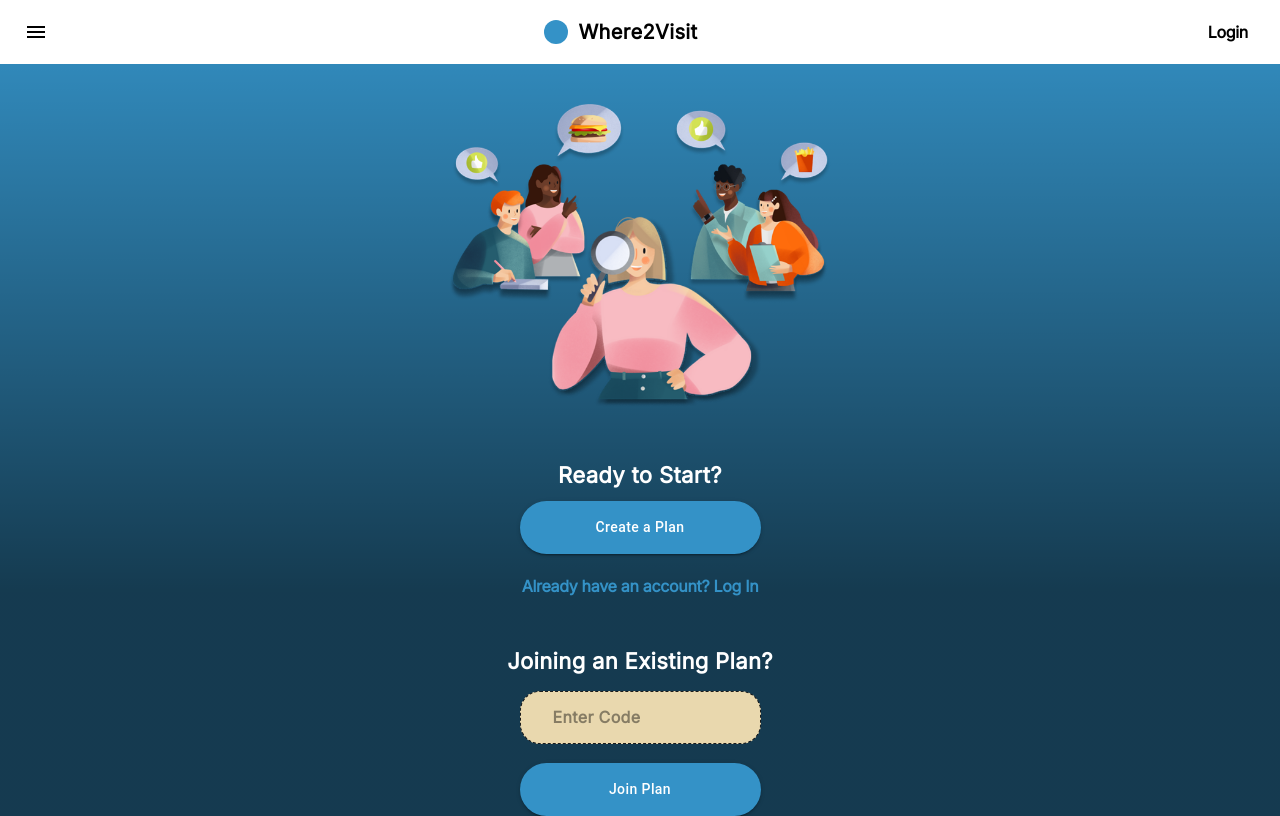
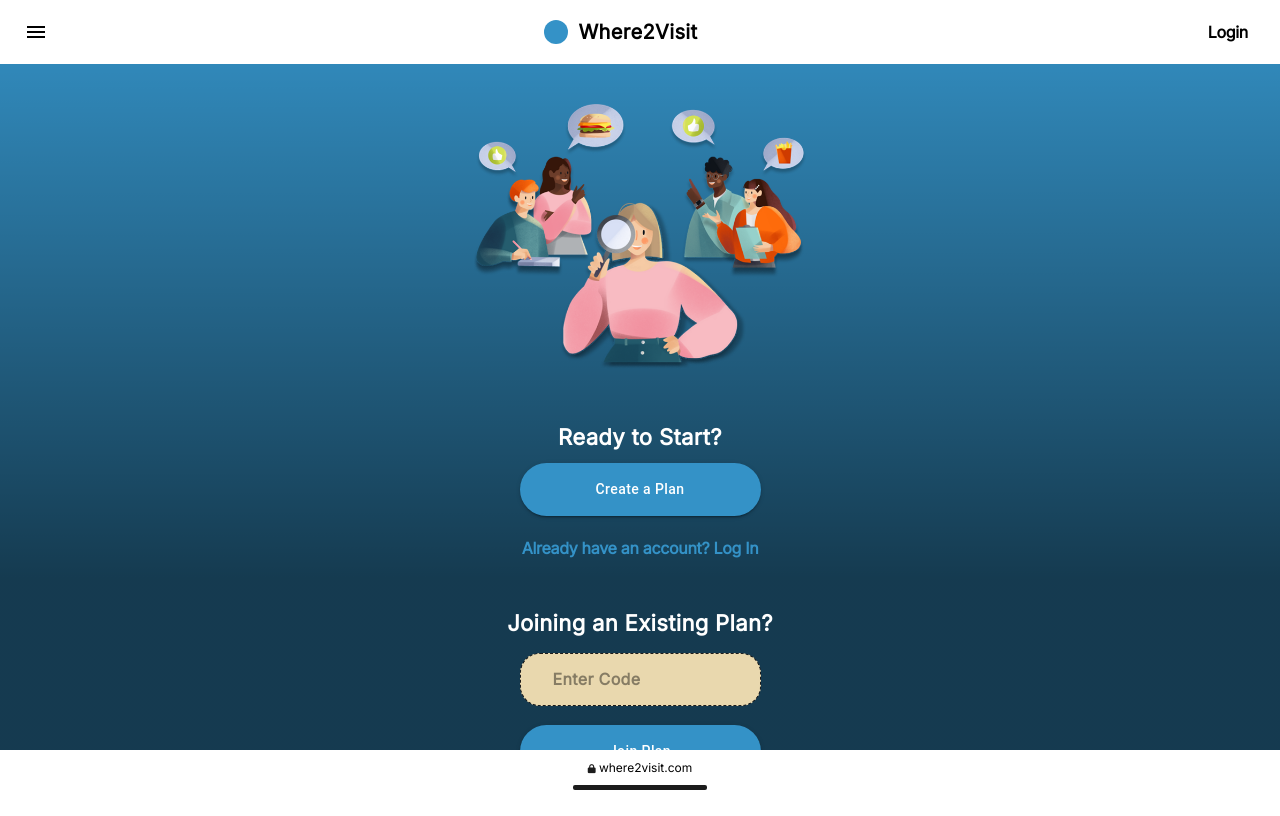
Before and after one commit to kesia-dev/where2visit, a React (Create React App) app in the folder frontend/: page / in a window 1280 px wide. Built offline with nearby package versions, Linux system fonts and the light colour scheme.

Commit message:
Css fixes on homepage

```diff
--- a/frontend/package.json
+++ b/frontend/package.json
@@ -7,6 +7,7 @@
     "@emotion/react": "^11.11.3",
     "@emotion/styled": "^11.11.0",
     "@fontsource/inter": "^5.0.16",
+    "@fortawesome/fontawesome-free": "^6.5.1",
     "@fortawesome/fontawesome-svg-core": "^6.5.1",
     "@fortawesome/free-brands-svg-icons": "^6.5.1",
     "@fortawesome/free-solid-svg-icons": "^6.5.1",
--- a/frontend/src/App.js
+++ b/frontend/src/App.js
@@ -10,6 +10,9 @@ import RestaurantDetails from './component/RestaurantDetails.js';
 import FinalPollResult from './component/FinalPollResult.js';
 import PlanningCard from './component/Planning.js';
 import Instructions from './component/Instructions.js';
+import Footer from './component/Footer.js';
+import '@fontsource/inter';
+import '@fortawesome/fontawesome-free/css/all.css';
 
 const domain = "dev-rkjah3umfq8c82at.us.auth0.com"
 const clientId = "xbeT4PtSPVwbkexbBRsCKmzveb3aNIE0"
@@ -34,6 +37,7 @@ function App() {
             <Route path="/final-poll/:planCode" element={<FinalPollResult />} />
             {/* Add other routes as needed */}
           </Routes>
+          <Footer />
       </Auth0Provider>
     </Router>
   );
--- /dev/null
+++ b/frontend/src/component/Footer.js
@@ -0,0 +1,16 @@
+import '../styling/Footer.css';
+
+const Footer = () => {
+  return (
+    <div className='footer-style'>
+      <div className=''>
+        <i className='fas fa-lock' style={{color: '#1C1C1C', fontSize: '9px'}}></i> where2visit.com
+      </div>
+      <div className='line-below'>
+
+      </div>
+    </div>
+  )
+}
+
+export default Footer;
--- /dev/null
+++ b/frontend/src/styling/Footer.css
@@ -0,0 +1,21 @@
+.footer-style {
+  position: fixed;
+  bottom: 0;
+  width: 100%;
+  background: #fff;
+  height: 50px;
+  font-family: Inter;
+  font-size: 12px;
+  display: flex;
+  justify-content: center;
+  flex-direction: column;
+  align-items: center;
+}
+
+.line-below {
+  height: 5px;
+  width: 134px;
+  background-color: #1C1C1C;
+  border-radius: 2px;
+  margin-top: 10px;
+}
--- a/frontend/src/styling/HomePage.css
+++ b/frontend/src/styling/HomePage.css
@@ -1,7 +1,7 @@
 /* HomePage.css */
 .homePage-image {
     max-width: 100%;
-    height: 303px;
+    height: 265px;
     display: block;
     margin-left: auto;
     margin-right: auto;
```
Also changed, not shown: 1 other file (tests, documents, lock files or other folders).
